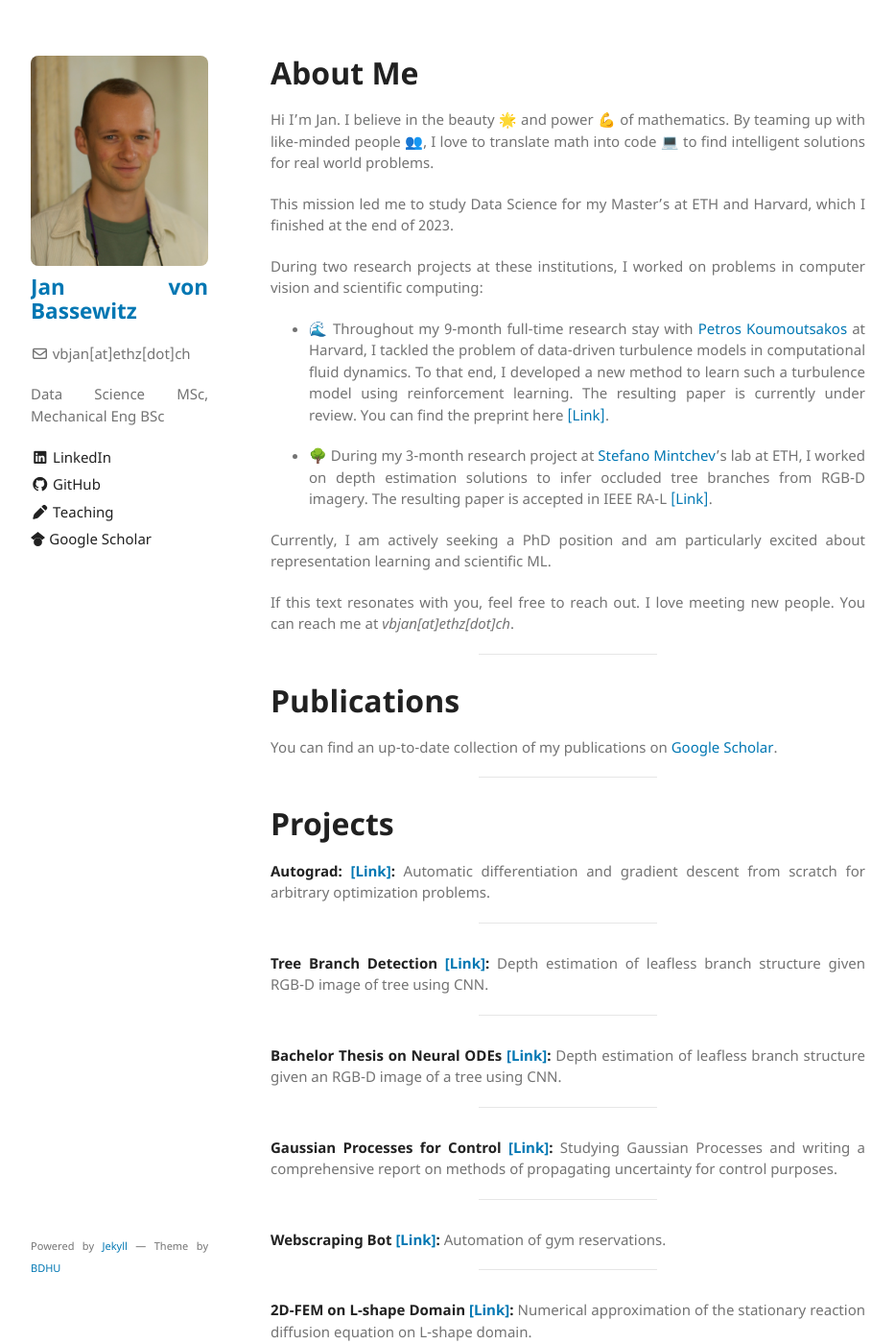
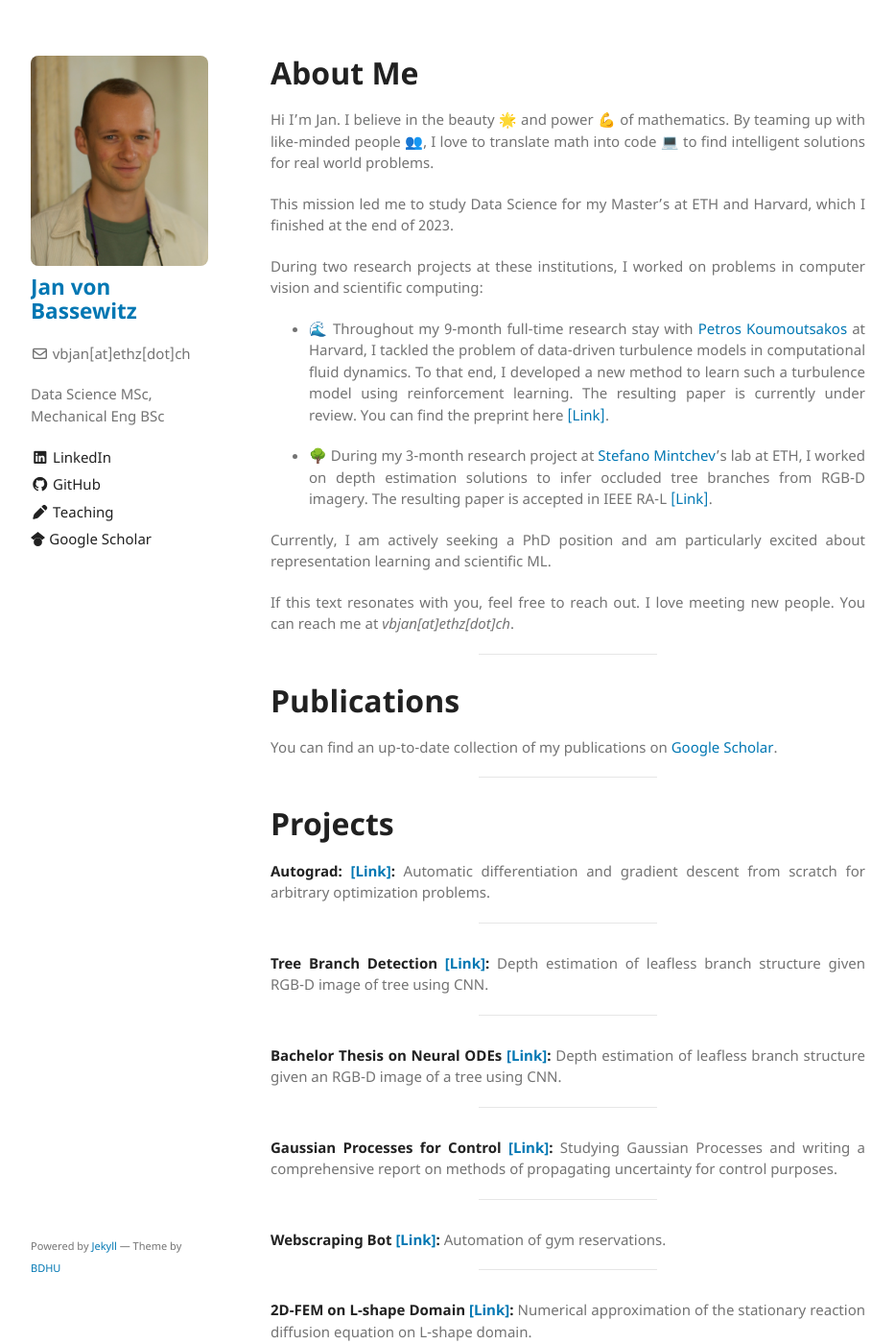
Before and after one commit to vbjan/vbjan.github.io, a Jekyll site: the page built from index.md, in a window 1280 px wide and 1400 px high. Shown: the whole window at 96% size, without its empty margins (173-1106 px from the left). Built offline with Jekyll 4.4.1, drawn with Linux system fonts in a browser that asks for light colours; our own code applies the rules of GitHub Pages for plain Markdown files.

Commit message:
Bug fix of justified print

```diff
--- a/_sass/jekyll-theme-minimalist.scss
+++ b/_sass/jekyll-theme-minimalist.scss
@@ -8,8 +8,6 @@ body {
   font: 15px/1.5 "Noto Sans", "Helvetica Neue", Helvetica, Arial, sans-serif;
   color: var(--clr-text);
   font-weight:400;
-  text-align: justify;
-  text-justify: inter-word;
 }
 
 h1, h2, h3, h4, h5, h6 {
@@ -184,6 +182,8 @@ section {
   width: 620px;
   float:right;
   padding-bottom:30px;
+  text-align: justify;
+  text-justify: inter-word;
 }
 
 small {
```
